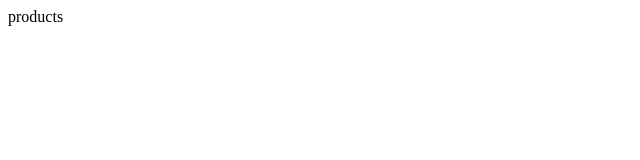
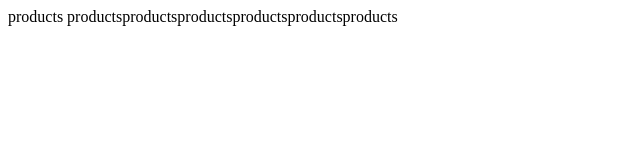
Before and after one commit to div7s/git-test, a plain HTML site: page products.html in a window 1280 px wide. Shown: the whole page, without its empty margins (0-640 px from the left). Drawn offline with Linux system fonts and the light colour scheme.

Commit message:
products

```diff
--- a/products.html
+++ b/products.html
@@ -9,5 +9,7 @@
 </head>
 <body>
   products
+
+  productsproductsproductsproductsproductsproducts
 </body>
 </html>
```
